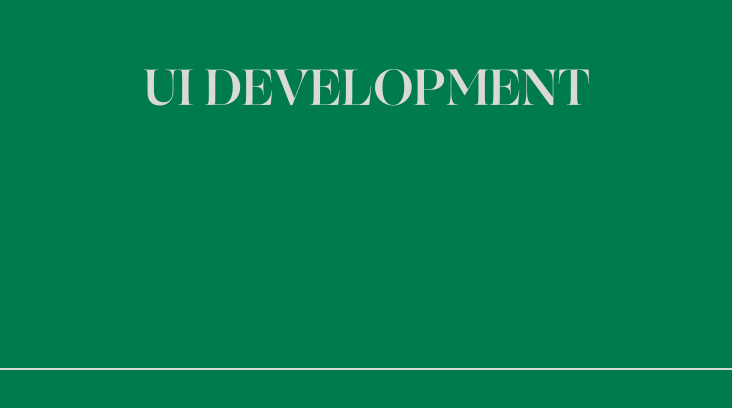
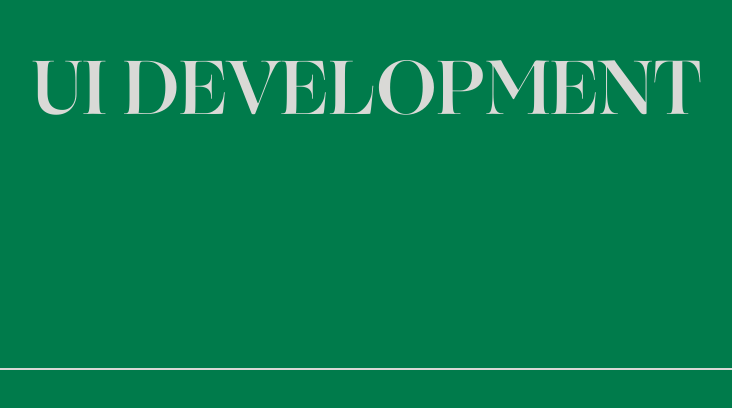
Before and after one commit to MTLY-1610/CV2023, a Next.js app: page / in a window 1280 px wide. Shown: the part 1110-1518 px from the top of the page, without its empty margins (337-1069 px from the left). Built offline with nearby package versions, Linux system fonts and the light colour scheme.

Commit message:
cosmetic footer

```diff
--- a/src/components/footer/Footer.module.css
+++ b/src/components/footer/Footer.module.css
@@ -42,6 +42,7 @@
     flex-direction: column;
     justify-content: flex-end;
     align-items: center;
+    background: none;
   }
 
   .footer h1 {
--- a/src/components/footer/bottom/Bottom.module.css
+++ b/src/components/footer/bottom/Bottom.module.css
@@ -40,7 +40,7 @@
   .bottom__wrapper {
     bottom: 0;
     width: 100%;
-    height: 30vh;
+    height: 18vh;
     min-height:145px;
     display: flex;
     position-self: flex-end;
@@ -54,12 +54,12 @@
     background:none;
   }
 
-  .bottom__border {
+  /* .bottom__border {
     width: 100%;
     height: 1px;
     background-color: var(--coolGray1c);
     transform-origin: center;
-  }
+  } */
 
   .bottom__items{
     width:100%;
--- a/src/components/horizSection/sectionOne/SectionOne.js
+++ b/src/components/horizSection/sectionOne/SectionOne.js
@@ -7,8 +7,9 @@ const SectionOne = () => {
   return (
     <div className={styles.section__wrapper}>
       <div className={styles.section__inner__wrapper_1}>
-        UI
-        development
+
+        <h1>UI
+        development</h1>
       </div>
     </div>
   );
```
